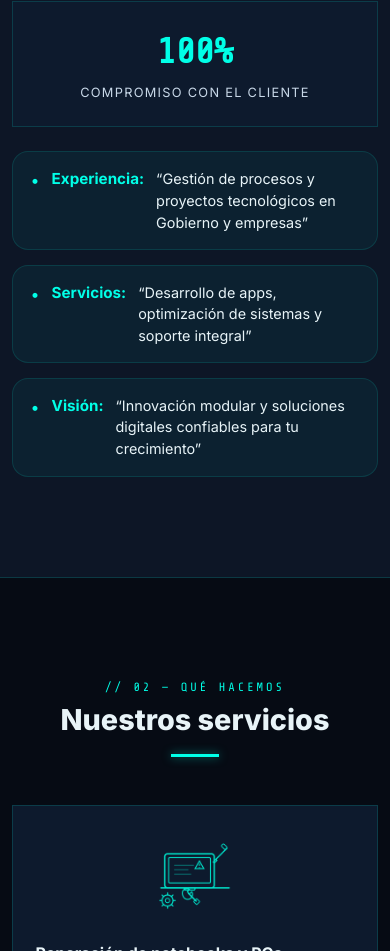
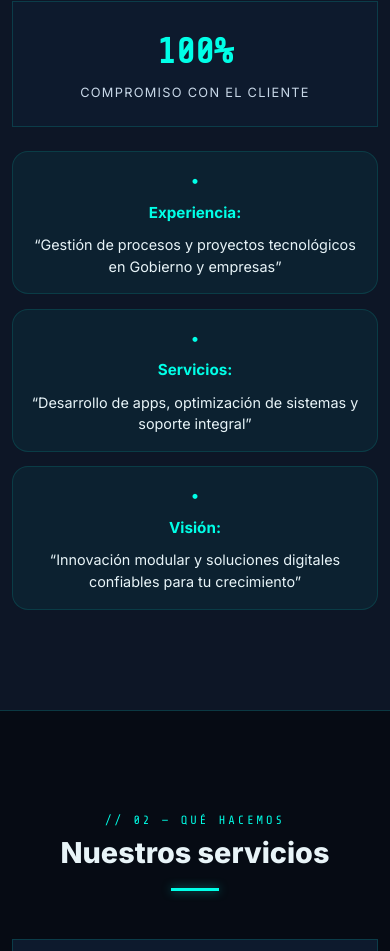
Before and after one commit to manosys/manosys.github.io, a plain HTML site: page index.html in a window 390 px wide. Shown: the part 2803-3754 px from the top of the page. Drawn offline with nearby package versions, Linux system fonts and the light colour scheme.

Commit message:
Add files via upload

```diff
--- a/index.html
+++ b/index.html
@@ -149,7 +149,8 @@
       #sobre-mi .row.g-3 .col-6 { flex: 0 0 100%; max-width: 100%; }
       #sobre-mi .row.g-3 .stat-box { width: 100%; max-width: 420px; margin: 0 auto; }
       #sobre-mi .feature-list { width: min(100%, 420px); margin: 1rem auto 0; }
-      #sobre-mi .feature-item span { white-space: normal; }
+      #sobre-mi .feature-item { flex-direction: column; align-items: center; text-align: center; gap: 0.6rem; }
+      #sobre-mi .feature-item span { display: block; white-space: normal; }
     }
 
     /* ─── SERVICIOS ─── */
```
